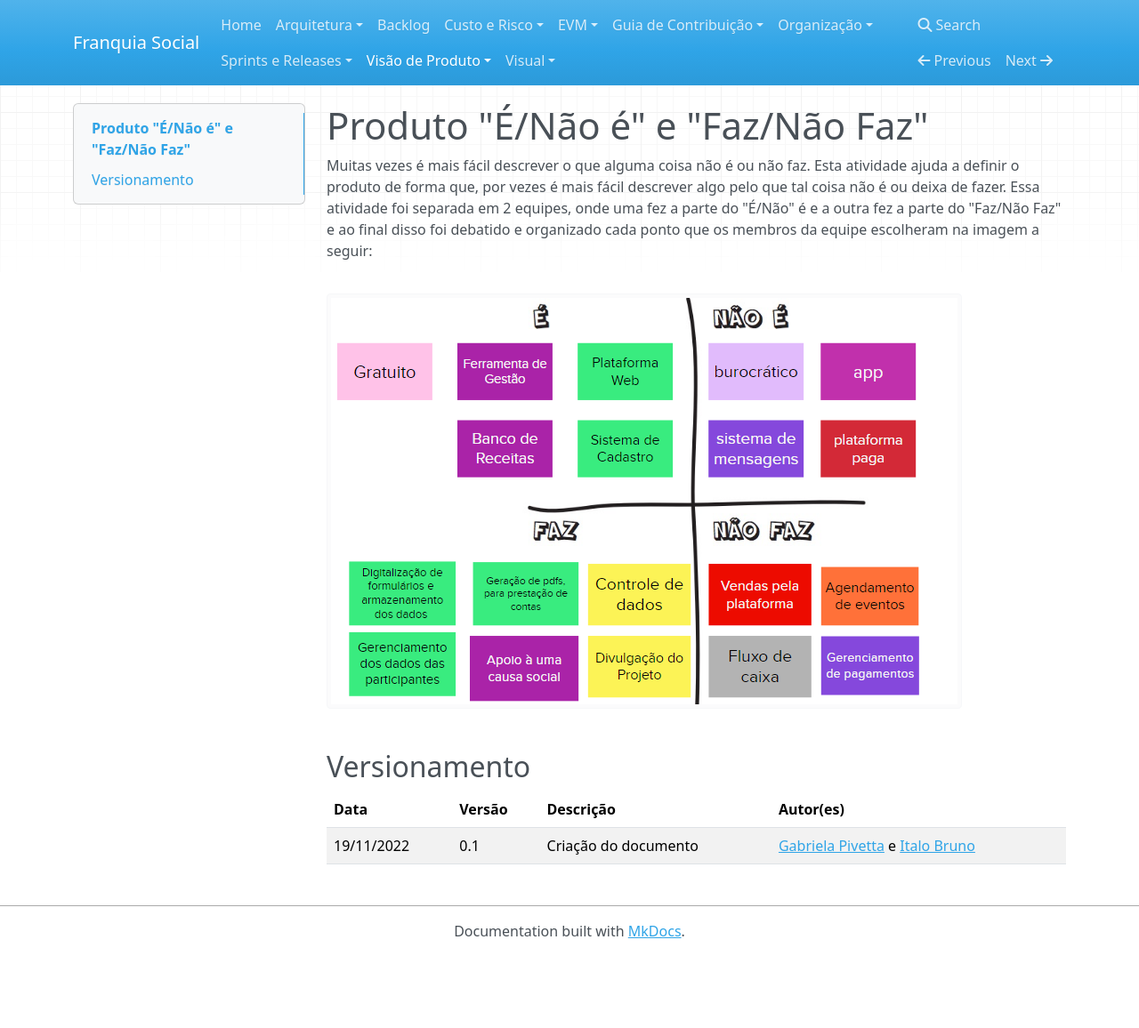
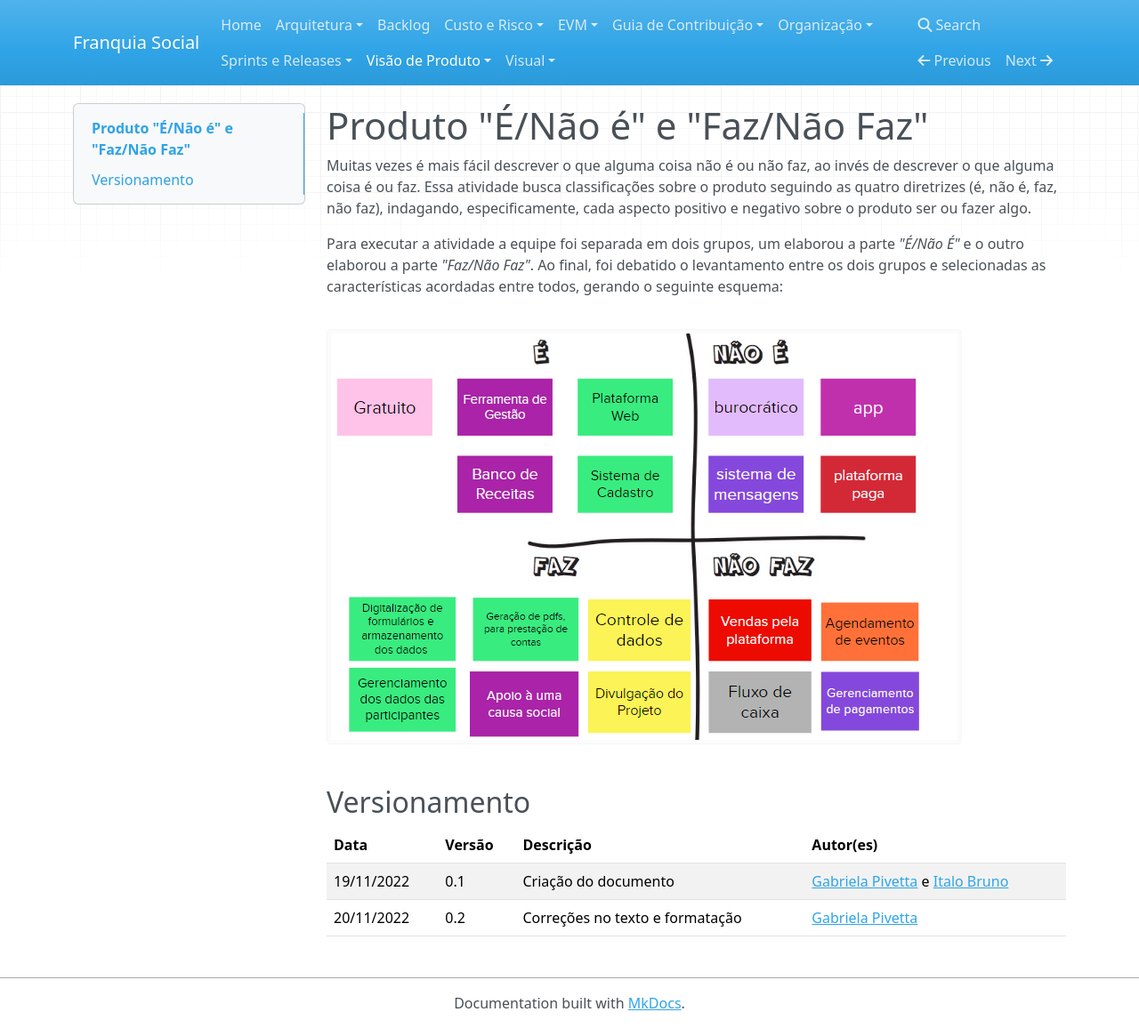
Before and after one commit to fga-eps-mds/2022.2-Amis-Doc, an MkDocs documentation site: the page built from docs/Visao_Produto/produto_e_naoe.md, in a window 1280 px wide and 1156 px high. Shown: the whole window at 89% size. Built offline with MkDocs 1.6.1, drawn with Linux system fonts in a browser that asks for light colours; nearby versions of some CDN libraries.

Commit message:
(#14) Correções no produto é/não é

```diff
--- a/docs/Visao_Produto/produto_e_naoe.md
+++ b/docs/Visao_Produto/produto_e_naoe.md
@@ -1,12 +1,13 @@
 # Produto "É/Não é" e "Faz/Não Faz"
-Muitas vezes é mais fácil descrever o que alguma coisa não é ou não faz. Esta atividade  ajuda a definir o produto de forma que, por vezes é mais fácil descrever algo pelo que tal coisa não é ou deixa de fazer. Essa atividade foi separada em 2 equipes, onde uma fez a parte do "É/Não" é e a outra fez a parte do "Faz/Não Faz" e ao final disso foi debatido e organizado cada ponto que os membros da equipe escolheram na imagem a seguir:
 
+Muitas vezes é mais fácil descrever o que alguma coisa não é ou não faz, ao invés de descrever o que alguma coisa é ou faz. Essa atividade busca classificações sobre o produto seguindo as quatro diretrizes (é, não é, faz, não faz), indagando, especificamente, cada aspecto positivo e negativo sobre o produto ser ou fazer algo.
+
+Para executar a atividade a equipe foi separada em dois grupos, um elaborou a parte *"É/Não É"* e o outro elaborou a parte *"Faz/Não Faz"*. Ao final, foi debatido o levantamento entre os dois grupos e selecionadas as características acordadas entre todos, gerando o seguinte esquema:
 
 ![Produto "É/Não é" e "Faz/Não Faz"](../assets/e_naoe.png)
-
-
 ## Versionamento
 
 | Data | Versão | Descrição | Autor(es) |
 |------|--------|-----------|-----------|
 | 19/11/2022 | 0.1 | Criação do documento | [Gabriela Pivetta](https://github.com/gabrielapivetta) e [Italo Bruno](https://github.com/ItaloBrunoM) |
+| 20/11/2022 | 0.2 | Correções no texto e formatação | [Gabriela Pivetta](https://github.com/gabrielapivetta) |
```
